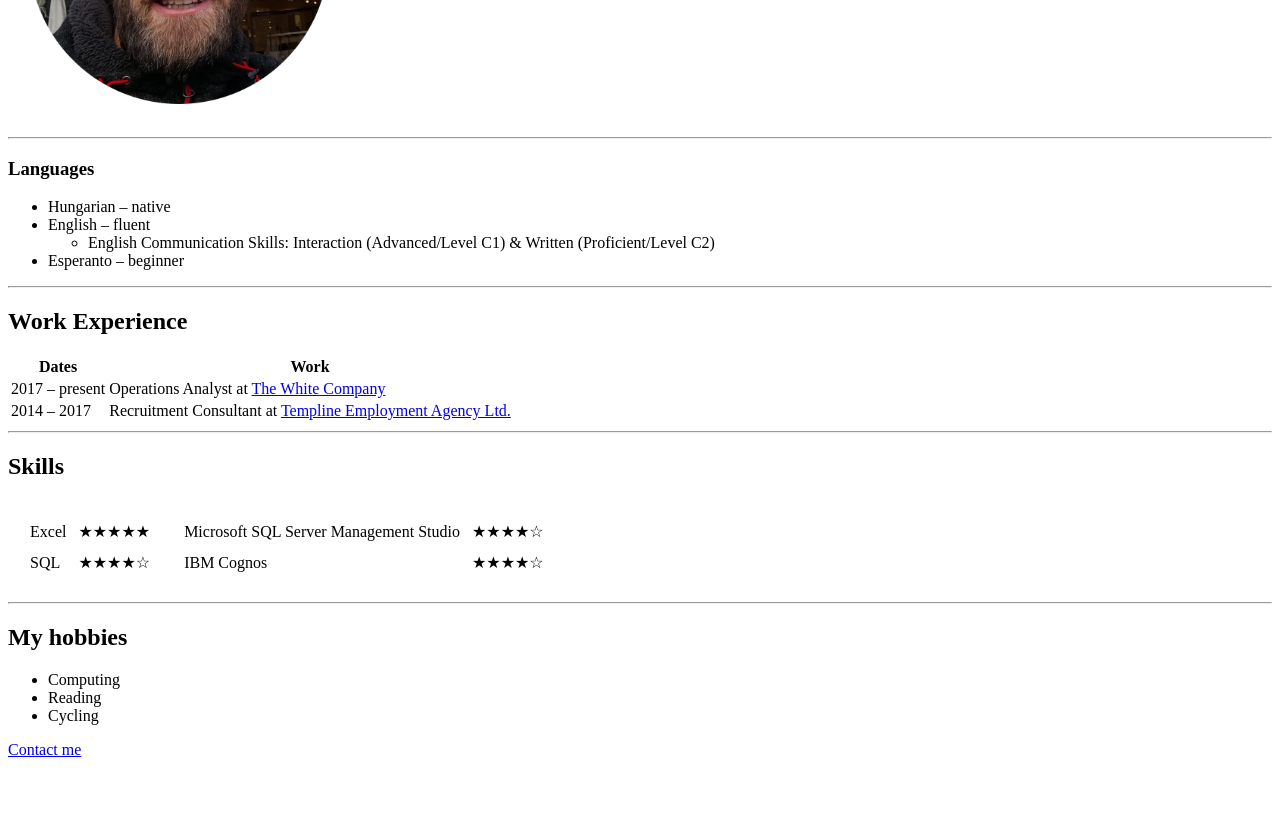
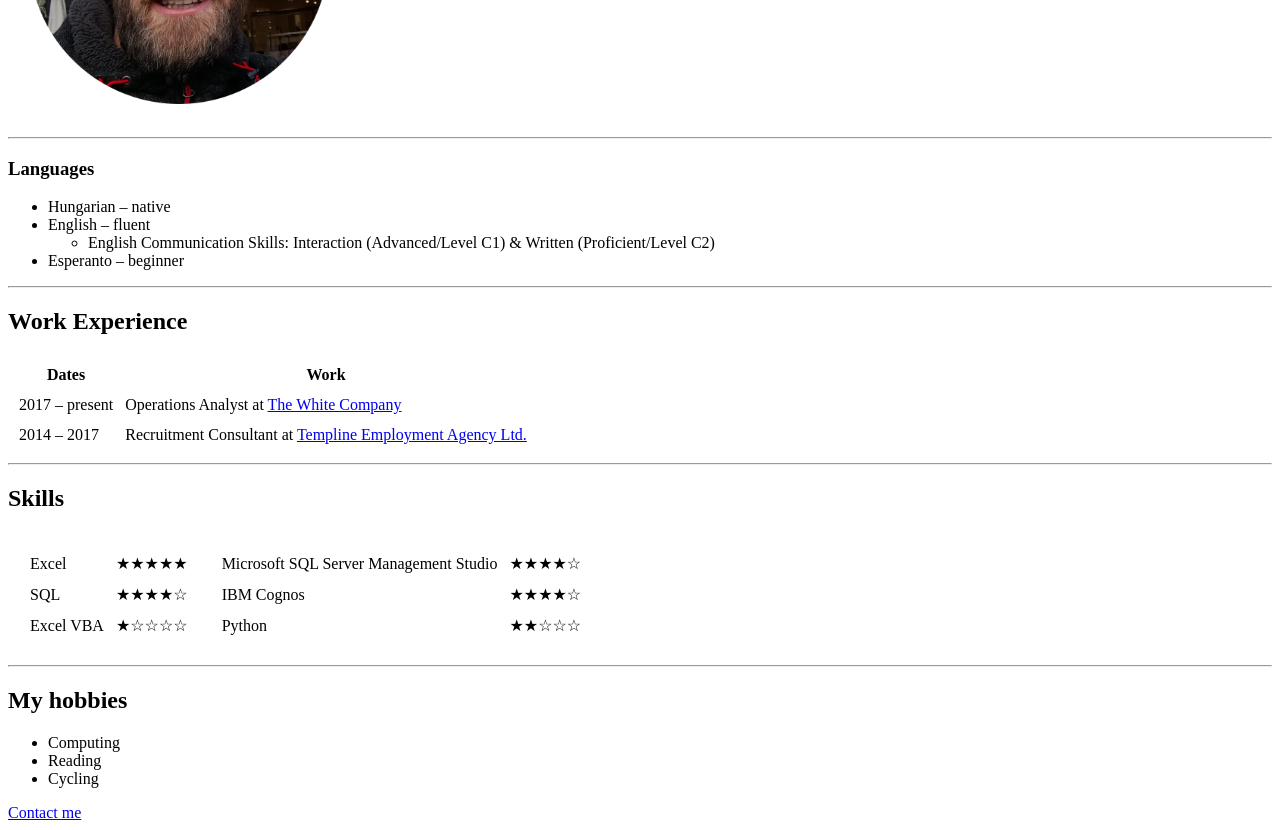
Before and after one commit to kakuratni/cv, a plain HTML site: page index.html in a window 1280 px wide. Shown: the part 225-1055 px from the top of the page. Before the commit the page ends 992 px from the top, so only its background shows below. Drawn offline with Linux system fonts and the light colour scheme.

Commit message:
Updated index

```diff
--- a/index.html
+++ b/index.html
@@ -34,10 +34,10 @@
     <li>Esperanto – beginner</li>
   </ul>
 
-  <hr>
+  <hr size="2">
 
   <h2>Work Experience</h2>
-  <table>
+  <table cellspacing="10">
     <thead>
       <tr>
         <th>Dates</th>
@@ -55,7 +55,7 @@
       </tr>
     </tbody>
   </table>
-  <hr>
+  <hr size="2">
 
 
   <H2>Skills</H2>
@@ -71,7 +71,11 @@
           <tr>
             <td>SQL</td>
             <td>★★★★☆</td>
-            </tr>
+          </tr>
+          <tr>
+            <td>Excel VBA</td>
+            <td>★☆☆☆☆</td>
+          </tr>
         </table>
       </td>
       <td>
@@ -83,12 +87,16 @@
           <tr>
             <td>IBM Cognos</td>
             <td>★★★★☆</td>
-            </tr>
+          </tr>
+          <tr>
+            <td>Python</td>
+            <td>★★☆☆☆</td>
+          </tr>
         </table>
       </td>
     </tr>
   </table>
-  <hr>
+  <hr size="2">
 
   <h2>My hobbies</h2>
   <ul>
```
